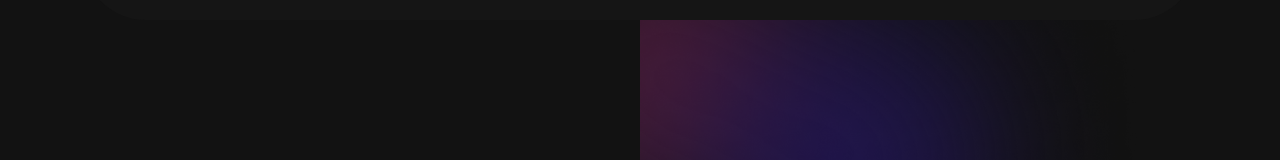
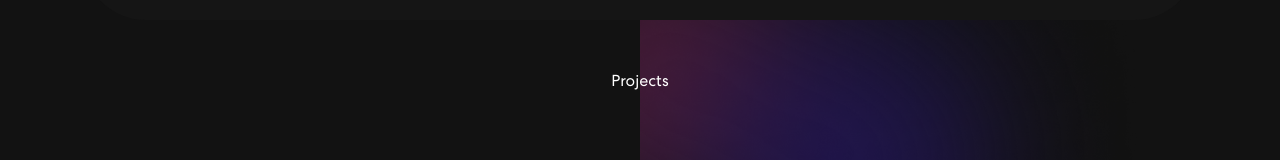
Before and after one commit to Patrikrizek/maiona-react-personal-portfolio, a React (Create React App) app: page / in a window 1280 px wide. Shown: the part 1125-1285 px from the top of the page. Built offline with nearby package versions, Linux system fonts and the light colour scheme.

Commit message:
Projects component created

```diff
--- a/src/App.js
+++ b/src/App.js
@@ -3,6 +3,7 @@ import 'bootstrap/dist/css/bootstrap.min.css';
 import NavBar from './components/NavBar';
 import Banner from './components/Banner';
 import Skills from './components/Skills';
+import Projects from './components/Projects';
 
 function App() {
   return (
@@ -10,6 +11,7 @@ function App() {
       <NavBar />
       <Banner />
       <Skills />
+      <Projects />
     </div>
   );
 }
--- /dev/null
+++ b/src/components/Projects.jsx
@@ -0,0 +1,7 @@
+const Projects = () => {
+    return (
+        <p>Projects</p>
+    );
+}
+
+export default Projects;
```
